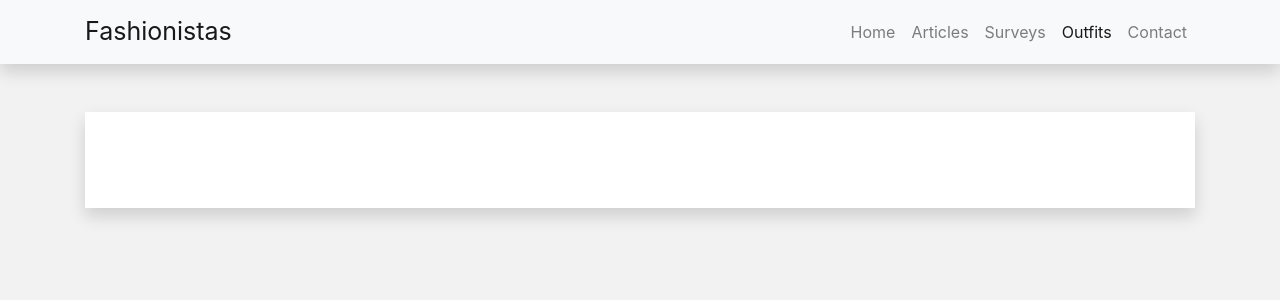
After one commit to AnnaHartl/Project_Fashion-Website, a PHP site: page /Outfits/jeans.php in a window 1280 px wide. The commit adds this page. Shown: the top 300 px of the page. Run offline with PHP 8.4, Linux system fonts and the light colour scheme.

Commit message:
added outfits page
not finished

```diff
--- /dev/null
+++ b/webserver/root/Outfits/jeans.php
@@ -0,0 +1,58 @@
+<!DOCTYPE html>
+ <html lang="en">
+
+ <head>
+
+     <meta charset="utf-8">
+     <meta name="viewport" content="width=device-width, initial-scale=1, shrink-to-fit=no">
+     <meta name="description" content="Fashion Website">
+     <meta name="author" content="Anna Hartl & Tamara Melcher">
+
+     <title>Fashionistas.com</title>
+
+     <link href="../vendor/bootstrap/css/bootstrap.css" rel="stylesheet">
+     <link href="../css/specialAddings.css" rel="stylesheet">
+
+ </head>
+
+ <body>
+     <nav class="navbar navbar-expand-lg navbar-light bg-light static-top mb-5 shadow">
+             <div class="container">
+                 <section class="navbar-brand">Fashionistas</section>
+                 <button class="navbar-toggler" type="button" data-toggle="collapse" data-target="#navbarResponsive" aria-controls="navbarResponsive" aria-expanded="false" aria-label="Toggle navigation">
+                     <span class="navbar-toggler-icon"></span>
+                 </button>
+                 <div class="collapse navbar-collapse" id="navbarResponsive">
+                     <ul class="navbar-nav ml-auto">
+                         <li class="nav-item">
+                             <a class="nav-link" href="../index.php">Home</a>
+                         </li>
+                         <li class="nav-item">
+                             <a class="nav-link" href="../articles.php">Articles</a>
+                         </li>
+                         <li class="nav-item">
+                             <a class="nav-link" href="../Surveys/style.php">Surveys</a>
+                         </li>
+                         <li class="nav-item active">
+                           <a class="nav-link" href="#">Outfits</a>
+                         </li>
+                         <li class="nav-item">
+                             <a class="nav-link" href="../contact.php">Contact
+                                 <span class="sr-only">(current)</span>
+                             </a>
+                         </li>
+                     </ul>
+                 </div>
+             </div>
+         </nav>
+     <section>
+       <div class="text-center container">
+         <div class="card border-0 shadow my-5">
+           <div class="card-body p-5">
+             <div class="container">
+            </div>
+          </div>
+        </div>
+      </div>
+    </section>
+ </body>
--- a/webserver/root/index.php
+++ b/webserver/root/index.php
@@ -36,6 +36,9 @@
       </li>
       <li class="nav-item">
         <a class="nav-link" href="/Surveys/style.php">Surveys</a>
+      </li>
+      <li class="nav-item">
+        <a class="nav-link" href="Outfits/main.php">Outfits</a>
       </li>
       <li class="nav-item">
         <a class="nav-link" href="contact.php">Contact</a>
```
Also changed, not shown: webserver/root/Outfits/main.php (added, +64 -0 lines), 6 other files.
